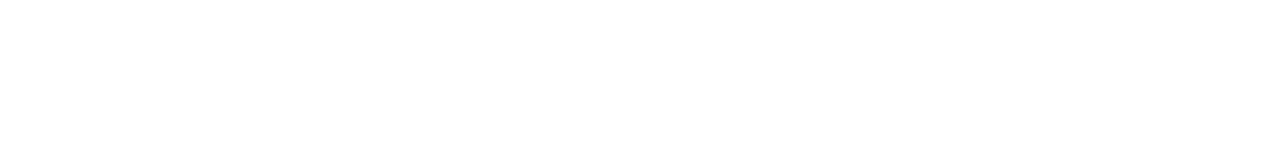
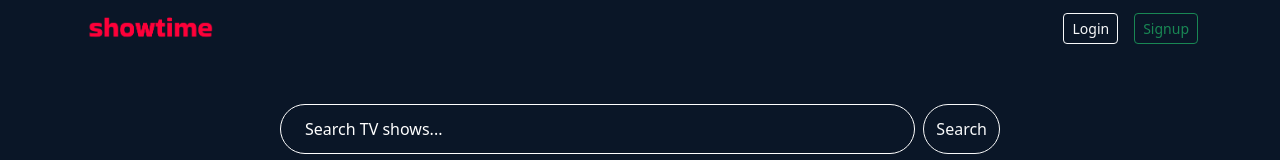
Before and after one commit to ajuroshan/showtime-frontend, a React (Create React App) app: page / in a window 1280 px wide. Shown: the top 160 px of the page. Built offline with nearby package versions, Linux system fonts and the light colour scheme; no server answers.

Commit message:
feat: cleaned code

```diff
--- a/src/components/Navbar.js
+++ b/src/components/Navbar.js
@@ -21,7 +21,7 @@ function BasicExample() {
     return (
         <Navbar expand="lg" className={'mb-4'}>
             <Container>
-                <Navbar.Brand href="/">
+                <Navbar.Brand href="/showtime-frontend">
                     <img
                         src={logo}
                         alt="Logo"
--- a/src/index.js
+++ b/src/index.js
@@ -9,7 +9,7 @@ import {BrowserRouter as Router} from 'react-router-dom';
 const root = ReactDOM.createRoot(document.getElementById('root'));
 root.render(
     <React.StrictMode>
-        <Router basename="/showtime-frontend">
+        <Router>
         <App/>
         </Router>
     </React.StrictMode>
```
